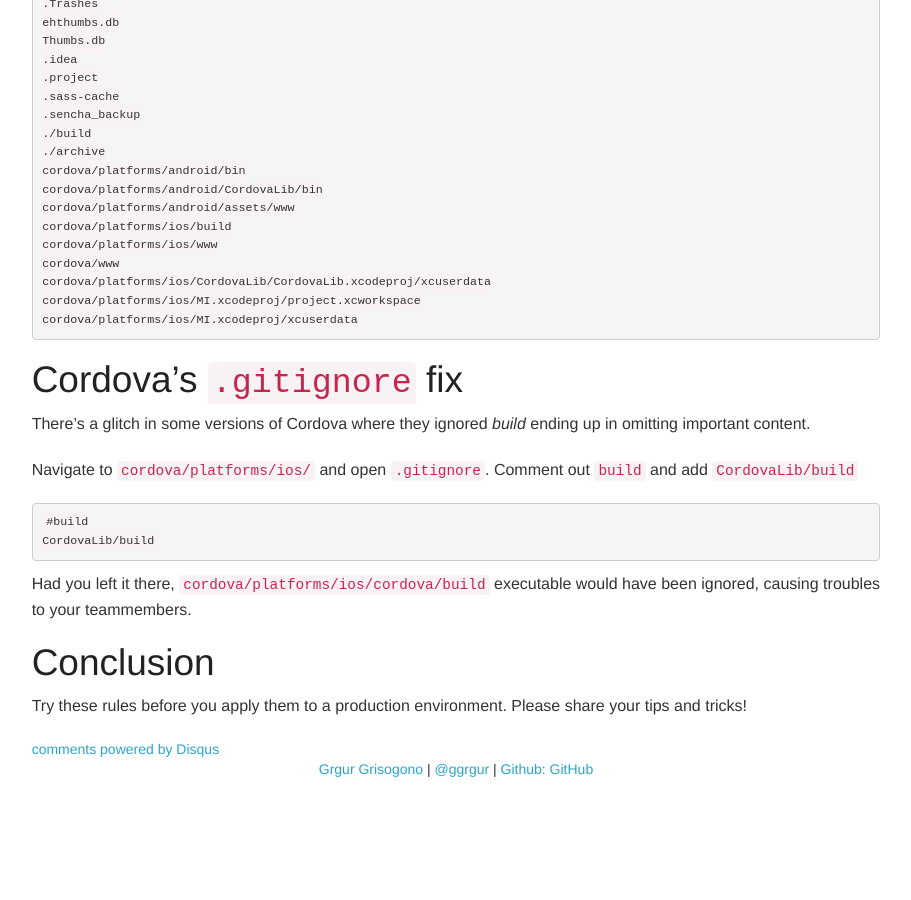
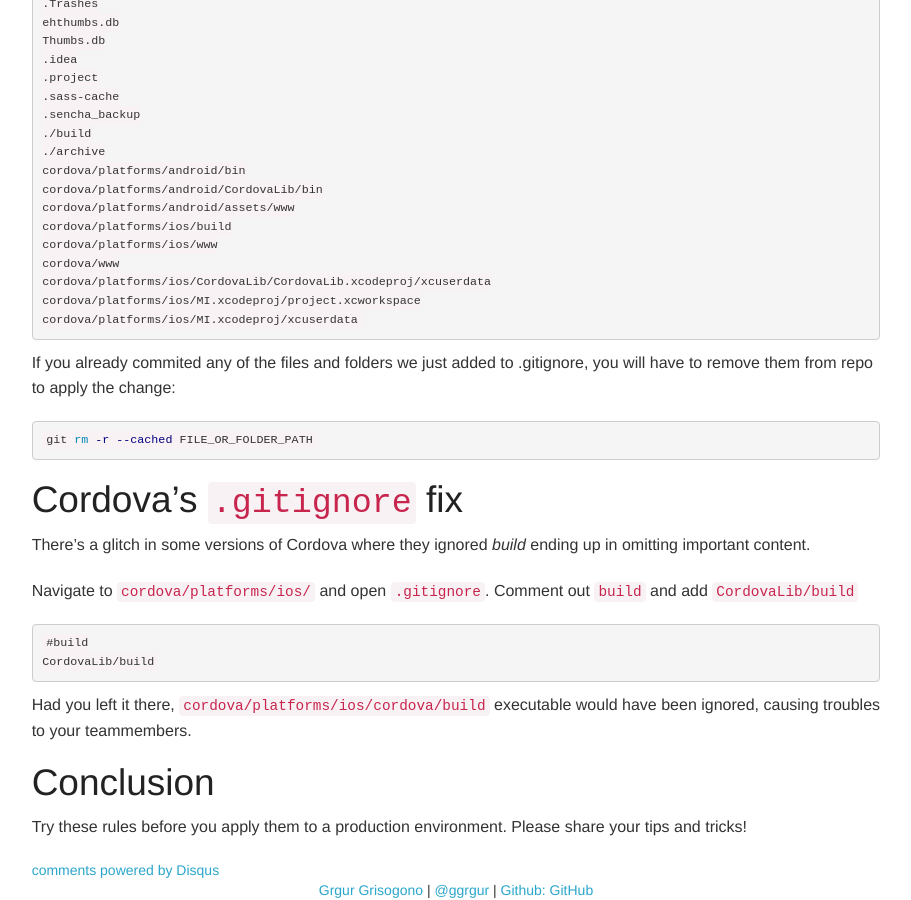
Before and after one commit to grgur/SenchaWiki, a Jekyll site: the page built from native/ignores.md, in a window 1280 px wide and 900 px high, scrolled down 1446 px. Shown: the whole window, without its empty margins (184-1095 px from the left). Built offline with Jekyll 4.4.1, drawn with Linux system fonts in a browser that asks for light colours; comment, search, counter and statistics services are not loaded; before the commit the page ends 2225 px from its top, so only the background shows below that.

Commit message:
added git rm note

````diff
--- a/native/ignores.md
+++ b/native/ignores.md
@@ -97,6 +97,12 @@
 cordova/platforms/ios/MI.xcodeproj/xcuserdata
 ```
 
+If you already commited any of the files and folders we just added to .gitignore, you will have to remove them from repo to apply the change:
+
+{% highlight bash %}
+git rm -r --cached FILE_OR_FOLDER_PATH
+{% endhighlight %}
+
 Cordova's `.gitignore` fix
 -----------------------
 
````
